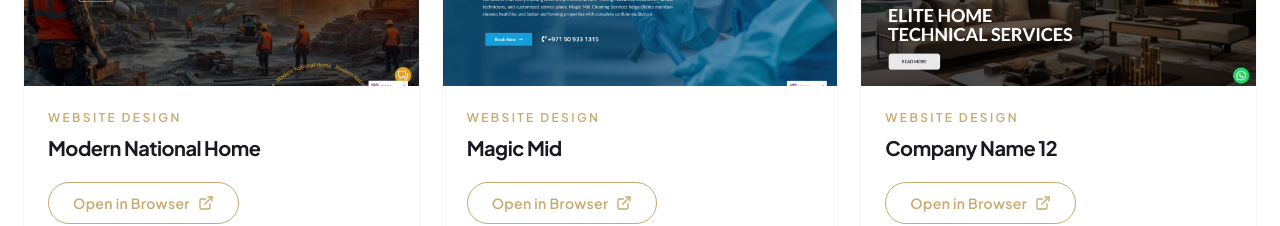
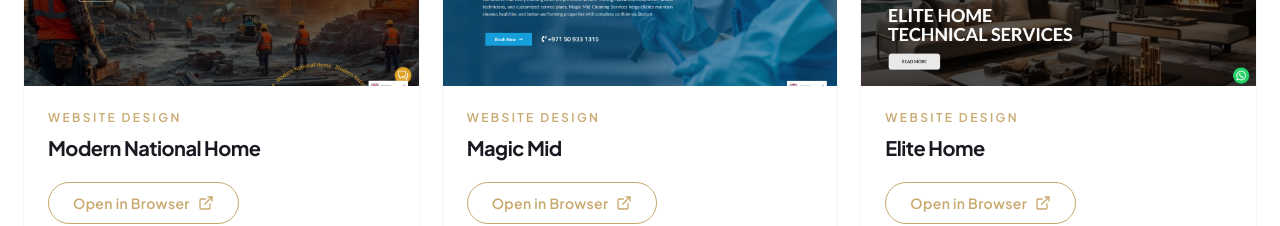
Before and after one commit to boltforwork1/creative-touchcompany, a React (Vite) app: page /projects in a window 1280 px wide. Shown: the part 3315-3541 px from the top of the page. Built offline with nearby package versions, Linux system fonts and the light colour scheme.

Commit message:
Updated Projects.tsx

```diff
--- a/src/pages/Projects.tsx
+++ b/src/pages/Projects.tsx
@@ -69,7 +69,7 @@ const projects: Project[] = [
   { title: "Website Project 9", category: "Website Design", icon: Monitor, image: "/web9.jpg", companyName: "Mizan Al Nokhbah Accounting", liveLink: "https://mizanuae.com" },
   { title: "Website Project 10", category: "Website Design", icon: Monitor, image: "/web10.jpg", companyName: "Modern National Home", liveLink: "https://hmn-uae.com" },
   { title: "Website Project 11", category: "Website Design", icon: Monitor, image: "/web11.jpg", companyName: "Magic Mid", liveLink: "https://magic-mid.com" },
-  { title: "Website Project 12", category: "Website Design", icon: Monitor, image: "/web12.jpg", companyName: "Company Name 12", liveLink: "https://example.com" },
+  { title: "Website Project 12", category: "Website Design", icon: Monitor, image: "/web12.jpg", companyName: "Elite Home", liveLink: "https://elitehome-uae.com" },
   { title: "Pulse Fitness Uniforms", category: "Apparel & Merch Printing", icon: Shirt },
   { title: "Quartz Business Cards", category: "Corporate Printing", icon: Printer },
   { title: "Solstice Tees Collection", category: "Apparel & Merch Printing", icon: Shirt },
```
